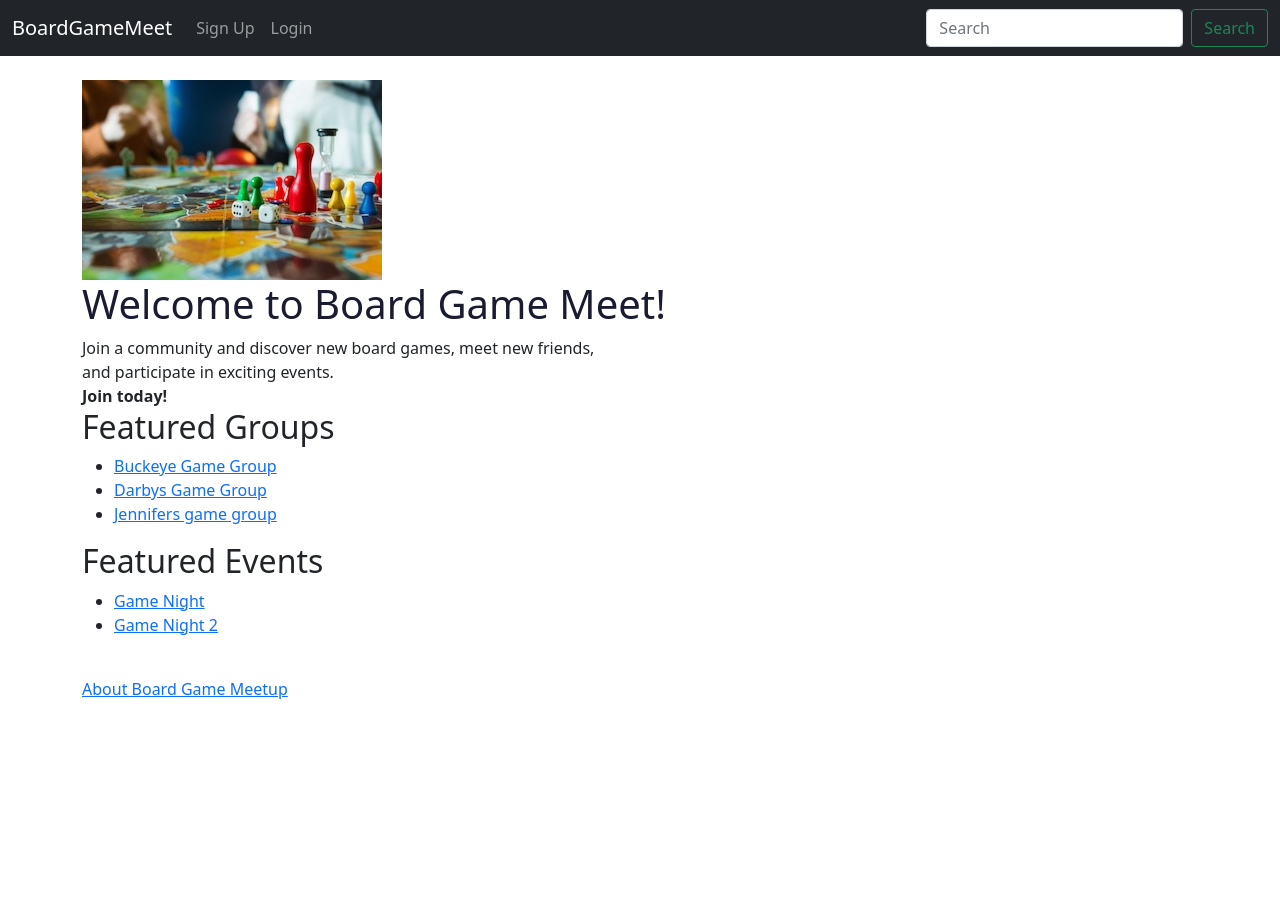
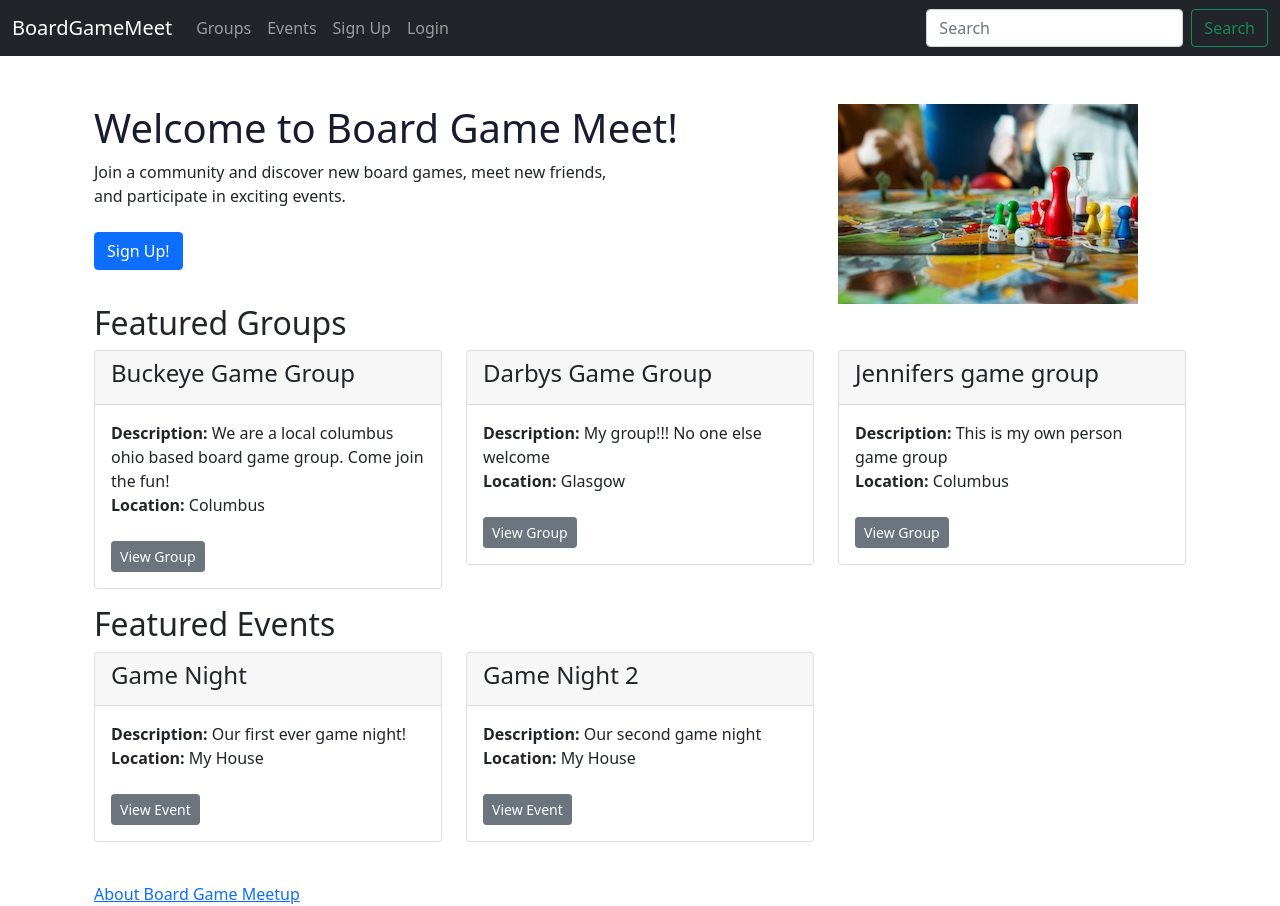
Before and after one commit to DLC928/BoardGameWebsite, a Django app: page / in a window 1280 px wide. Before the commit the page ends 699 px from the top, so only its background shows below. Run offline with Django 5.2, Linux system fonts and the light colour scheme; data comes from the database, SQL or seed files in the repository; both versions use the stored data as it was after the commit.

Commit message:
Groups and Events view

```diff
--- a/mywebsite/account/templates/registration/register_user.html
+++ b/mywebsite/account/templates/registration/register_user.html
@@ -15,7 +15,7 @@
     <button type="button" class="btn-close" data-bs-dismiss="alert" aria-label="Close"></button>
 </div>
 {% endif %}
-
+<small id="login" class="form-text text-muted">Already have an account? <a href="{% url 'login' %}">Login</a></small>
 <div class="shadow p-4 mb-5 bg-body rounded">
     <h1>Register</h1>
     <br />
--- a/mywebsite/boardgame/templates/boardgame/home.html
+++ b/mywebsite/boardgame/templates/boardgame/home.html
@@ -5,28 +5,53 @@
 <head>
     <title>Welcome</title>
     <link rel="stylesheet" type="text/css" href="{% static 'boardgame/style.css' %}">
-    <img src="{% static 'boardgame/images/boardgamehome.jpeg' %}" alt="Board Game Home" />
 </head>
 
 <body>
+    <div class="container mt-4">
+        <div class="row">
+            <div class="col-md-8">
                 <h1 class="test">Welcome to Board Game Meet!</h1>
                 <div>
                     Join a community and discover new board games, meet new friends, <br>
-        and participate in exciting events. <br />
-        <strong>{{ boldmessage }}</strong><br />
+                    and participate in exciting events. <br /><br />
+
+                    {% if not user.is_authenticated %}
+                    <a class="btn btn-primary" href="{% url 'register' %}">Sign Up!</a>
+                    {% endif %}
+
+
                 </div>
+            </div>
+            <div class="col-md-4">
+                <img src="{% static 'boardgame/images/boardgamehome.jpeg' %}" alt="Board Game Home" class="img-fluid" />
+            </div>
+        </div>
+
         <div>
             {% if not user.is_authenticated %}
             <div>
                 <h2>Featured Groups</h2>
                 {% if groups %}
-            <ul>
+                <div class="row">
                     {% for group in groups %}
-                <li>
-                    <a href="{% url 'group_profile' group.slug %}">{{ group.name }}</a>
-                </li>
+                    <div class="col-md-4 mb-3">
+                        <div class="card">
+                            <div class="card-header">
+                                <h4>{{ group.name }}</h4>
+                            </div>
+                            <div class="card-body">
+                                <p class="card-text">
+                                    <b>Description:</b> {{ group.description }}<br />
+                                    <b>Location:</b> {{ group.location }}<br /><br />
+                                    <a href="{% url 'group_profile' group.slug %}" class="btn btn-secondary btn-sm">View
+                                        Group</a>
+                                </p>
+                            </div>
+                        </div>
+                    </div>
                     {% endfor %}
-            </ul>
+                </div>
                 {% else %}
                 <strong>There are no groups present.</strong>
                 {% endif %}
@@ -34,46 +59,92 @@
             <div>
                 <h2>Featured Events</h2>
                 {% if events %}
-            <ul>
+                <div class="row">
                     {% for event in events %}
-                <li>
-                    <a href="{% url 'event_details' event.id %}">{{ event.title }}</a>
-                </li>
+                    <div class="col-md-4 mb-3">
+                        <div class="card">
+                            <div class="card-header">
+                                <h4>{{ event.title }}</h4>
+                            </div>
+                            <div class="card-body">
+                                <p class="card-text">
+                                    <b>Description:</b> {{ event.description }}<br />
+                                    <b>Location:</b> {{ event.location }}<br /><br />
+                                    <a href="{% url 'event_details' event.id %}" class="btn btn-secondary btn-sm">View
+                                        Event</a>
+                                </p>
+                            </div>
+                        </div>
+                    </div>
                     {% endfor %}
-            </ul>
+                </div>
                 {% else %}
                 <strong>There are no events present.</strong>
                 {% endif %}
             </div>
             {% else %}
+
             <!-- Display user's groups -->
-        <h2>Your Groups</h2>
+            <h3>Your Groups</h3>
+            <br />
+            <div class="row">
                 {% if user_groups %}
-        <ul>
                 {% for group_member in user_groups %}
-            <li><a href="{% url 'group_profile' group_member.group.slug %}">{{ group_member.group.name }}</a></li>
+                <div class="col-md-4 mb-3">
+                    <div class="card">
+                        <div class="card-header">
+                            <h4>{{ group_member.group.name }}</h4>
+                        </div>
+                        <div class="card-body">
+                            <p class="card-text">
+                                <b>Description:</b> {{ group_member.group.description }}<br />
+                                <b>Location:</b> {{ group_member.group.location }}<br /><br />
+                                <a href="{% url 'group_profile' group_member.group.slug %}"
+                                    class="btn btn-secondary btn-sm">View Group</a>
+                            </p>
+                        </div>
+                    </div>
+                </div>
                 {% endfor %}
-        </ul>
                 {% else %}
                 <p>You are not a member of any groups yet.</p>
                 {% endif %}
+            </div>
+
 
             <!-- Display user's events -->
-        <h2>Your Events</h2>
+            <h3>Your Events</h3>
+            <br />
+            <div class="row">
                 {% if user_events %}
-        <ul>
                 {% for event_attendance in user_events %}
-            <li><a href="{% url 'event_details' event_attendance.event.id %}">{{ event_attendance.event.title }}</a></li>
+                <div class="col-md-4 mb-3">
+                    <div class="card">
+                        <div class="card-header">
+                            <h4>{{ event_attendance.event.title }}</h4>
+                        </div>
+                        <div class="card-body">
+                            <p class="card-text">
+                                <b>Description:</b> {{ event_attendance.event.description }}<br />
+                                <b>Location:</b> {{ event_attendance.event.location }}<br /><br />
+                                <a href="{% url 'event_details' event_attendance.event.id %}"
+                                    class="btn btn-secondary btn-sm">View Event</a>
+                            </p>
+                        </div>
+                    </div>
+                </div>
                 {% endfor %}
-        </ul>
                 {% else %}
                 <p>You are not attending any events yet.</p>
                 {% endif %}
+            </div>
+
             {% endif %}
             <br>
             <div>
                 <a href="/boardgame/about/">About Board Game Meetup</a><br />
             </div>
         </div>
+    </div>
 </body>
 {% endblock %}
--- a/mywebsite/boardgame/templates/boardgame/navbar.html
+++ b/mywebsite/boardgame/templates/boardgame/navbar.html
@@ -6,10 +6,13 @@
     </button>
     <div class="collapse navbar-collapse" id="navbarSupportedContent">
       <ul class="navbar-nav me-auto mb-2 mb-lg-0">
+        <li class="nav-item">
+          <a class="nav-link" href="{% url 'groups' %}">Groups</a>
+        </li>
+        <li class="nav-item">
+          <a class="nav-link" href="{% url 'events' %}">Events</a>
+        </li>
         {% if user.is_authenticated %}
-        <li class="nav-item">
-          <a class="nav-link" href="{% url 'create_group' %}">Create Group</a>
-        </li>
         <li class="nav-item dropdown">
           <a class="nav-link dropdown-toggle" href="#" id="navbarDropdown" role="button" data-bs-toggle="dropdown" aria-expanded="false">
               Profile
--- a/mywebsite/boardgame/urls.py
+++ b/mywebsite/boardgame/urls.py
@@ -13,5 +13,7 @@ urlpatterns = [
     path('group/<slug:group_slug>/create_event/', views.create_event, name='create_event'),
     path('event/<int:event_id>/nominate/', views.nominate_game, name='nominate_game'),
     path('event/<int:event_id>/game_details/<int:game_id>/', views.game_details, name='game_details'),
-     path('profile/', views.user_profile, name='user_profile'),
+    path('profile/', views.user_profile, name='user_profile'),
+    path('groups/', views.groups, name='groups'),
+    path('events/', views.events, name='events'),
 ]
--- a/mywebsite/boardgame/views.py
+++ b/mywebsite/boardgame/views.py
@@ -20,7 +20,6 @@ def home(request):
         user_events = EventAttendance.objects.filter(user=user).select_related('event')
 
     context = {
-        'boldmessage': 'Join today!',
         'groups': group_list,
         'events': event_list,
         'user_groups': user_groups,
@@ -31,6 +30,22 @@ def home(request):
 
 
 # ---------------------------GROUPS---------------------------
+
+def groups(request):
+    group_list = Group.objects.all().order_by('name')
+    user_groups = None
+    user = request.user
+
+    if user.is_authenticated:
+        user_groups = GroupMembers.objects.filter(user=user).select_related('group')
+
+    context = {
+        'groups': group_list,
+        'user_groups': user_groups,
+    }
+    return render(request, 'boardgame/groups.html', context=context)
+
+
 def group_profile(request, group_slug):
     # Retrieve the group object using the slug
     group = get_object_or_404(Group, slug=group_slug)
@@ -83,6 +98,23 @@ def create_group(request):
     return render(request, 'boardgame/create_group.html', {'form': form})
 
 # ---------------------------EVENTS---------------------------
+def events(request):
+    event_list = Event.objects.all().order_by('title')
+    user_events = None
+    user = request.user
+
+    # Check if the user is authenticated
+    if user.is_authenticated:
+        user_events = EventAttendance.objects.filter(user=user).select_related('event')
+
+    context = {
+        'events': event_list,
+        'user_events': user_events,
+    }
+    return render(request, 'boardgame/events.html', context=context)
+
+
+
 def create_event(request, group_slug):
     group = get_object_or_404(Group, slug=group_slug)
     if request.method == 'POST':
```
Also changed, not shown: mywebsite/boardgame/templates/boardgame/events.html (+72 -0 lines), mywebsite/boardgame/templates/boardgame/groups.html (+54 -8 lines), mywebsite/db.sqlite3. Lines whose indentation alone changed are shown as unchanged.
